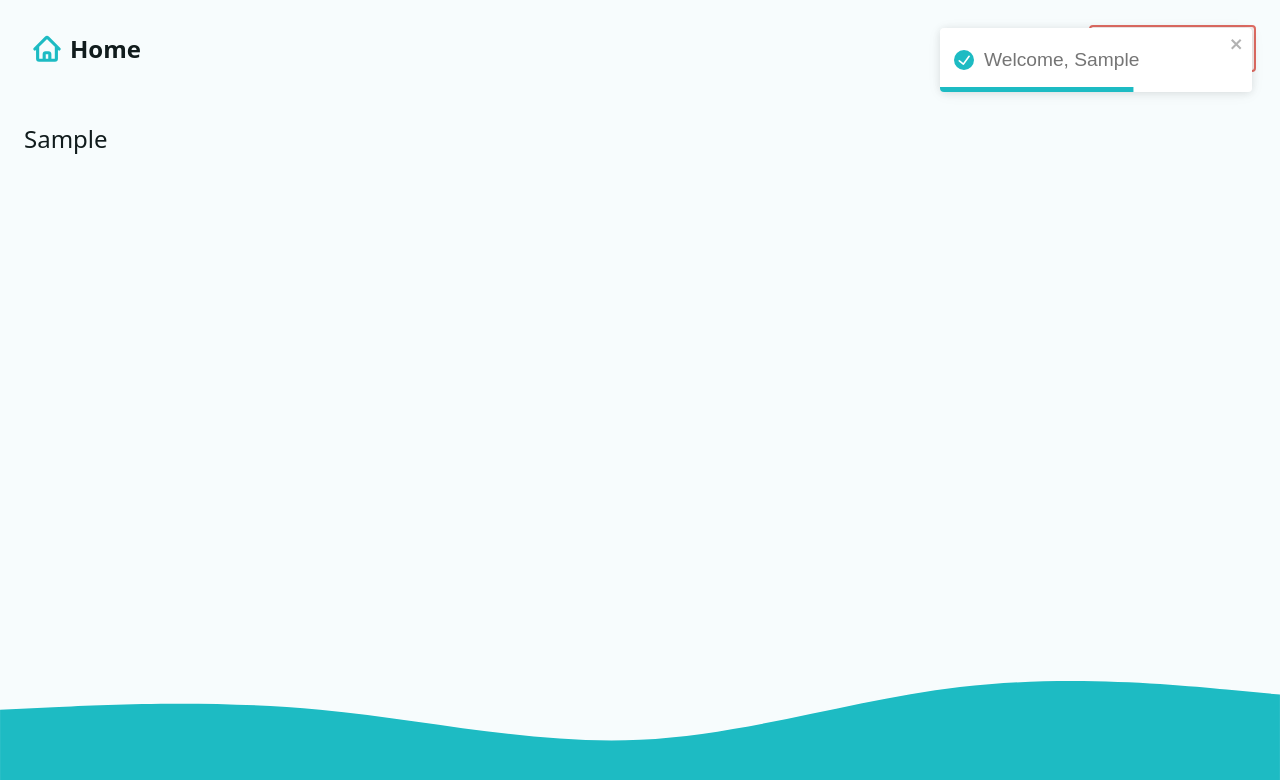
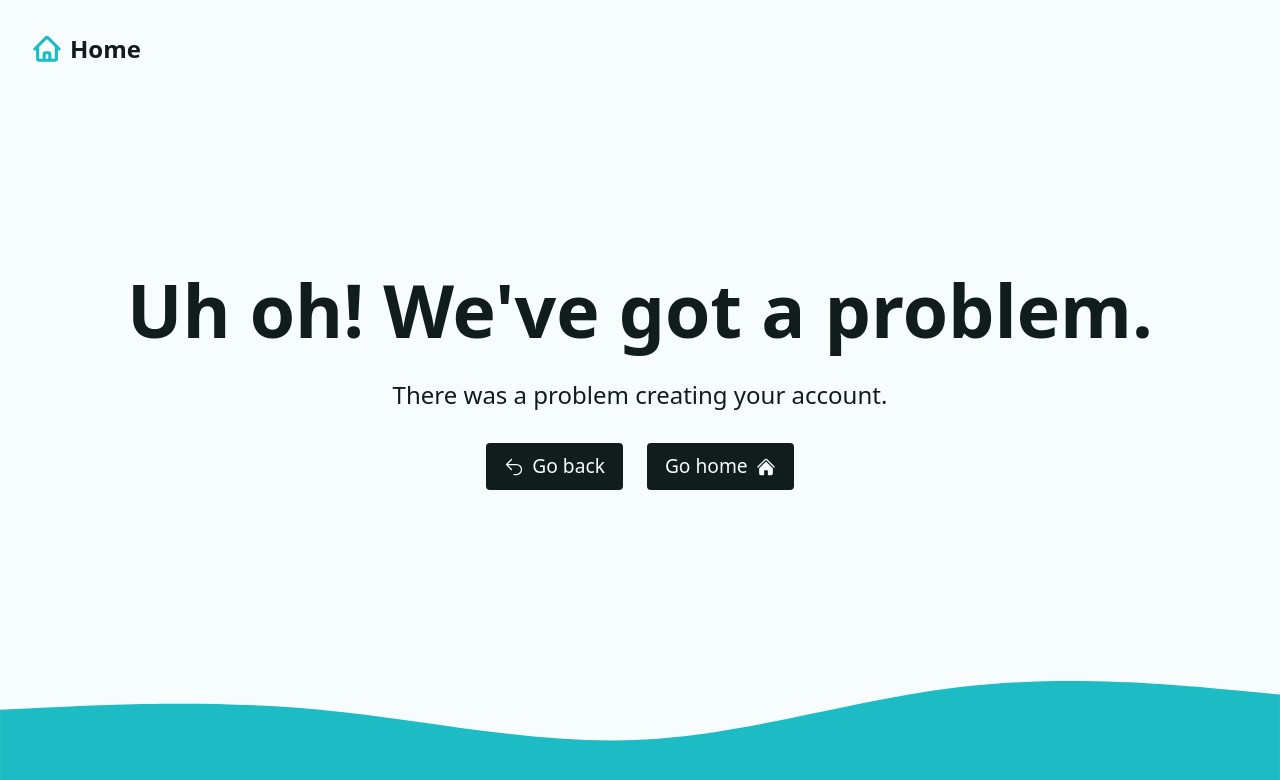
Before and after one commit to cheuchheang/budget-app, a React (Vite) app: page / in a window 1280 px wide. Both pictures are taken after typing "Sample" into the empty fields and a click on the button "Create Account". Shown: the top 780 px of the page. Built offline with nearby package versions, Linux system fonts and the light colour scheme.

Commit message:
add Error component

```diff
--- a/src/pages/Dashboard.jsx
+++ b/src/pages/Dashboard.jsx
@@ -8,8 +8,9 @@ export const dashboardAction = async ({ request }) => {
   const data = await request.formData();
   const formData = Object.fromEntries(data);
   try {
-    localStorage.setItem("userName", JSON.stringify(formData.userName));
-    return toast.success(`Welcome, ${formData.userName}`);
+    // localStorage.setItem("userName", JSON.stringify(formData.userName));
+    // return toast.success(`Welcome, ${formData.userName}`);
+    throw new Error
   } catch (error) {
     throw new Error("There was a problem creating your account.");
   }
--- a/src/pages/Error.jsx
+++ b/src/pages/Error.jsx
@@ -1,9 +1,24 @@
-import React from 'react'
+import { ArrowUturnLeftIcon, HomeIcon } from "@heroicons/react/24/solid";
+import { Link, useNavigate, useRouteError } from "react-router-dom";
+const Error = () => {
+  const error = useRouteError();
+  const navigate = useNavigate();
+  return (
+    <div className="error">
+      <h1>Uh oh! We've got a problem.</h1>
+      <p>{error.message || error.statusText}</p>
+      <div className="flex-md">
+        <button className="btn btn--dark" onClick={() => navigate(-1)}>
+          <ArrowUturnLeftIcon width={20} />
+          <span>Go back</span>
+        </button>
+        <Link to="/" className="btn btn--dark">
+          <span>Go home</span>
+          <HomeIcon width={20} />
+        </Link>
+      </div>
+    </div>
+  );
+};
 
-const Error = () => {
-  return (
-    <div>Error</div>
-  )
-}
-
-export default Error
+export default Error;
```
